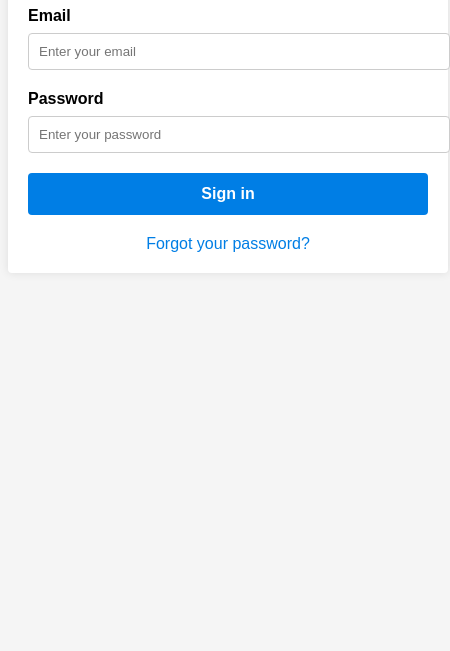
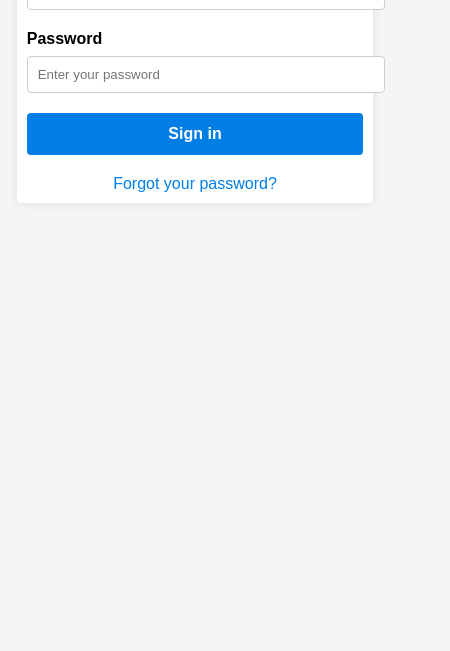
Before and after one commit to robyn0507/assignment-1.4, a plain HTML site: page index.html in a window 390 px wide. Shown: the part 193-844 px from the top of the page, 450 px wide, since content can reach past the window. Drawn offline with Linux system fonts and the light colour scheme.

Commit message:
init commit

```diff
--- a/index.html
+++ b/index.html
@@ -55,6 +55,12 @@
       color: #007ee5;
       text-decoration: none;
     }
+    @media (max-width: 600px) {
+      .container {
+        width: 90%;
+        margin: 50px auto;
+        padding: 10px;
+      }
   </style>
 </head>
 <body>
```
